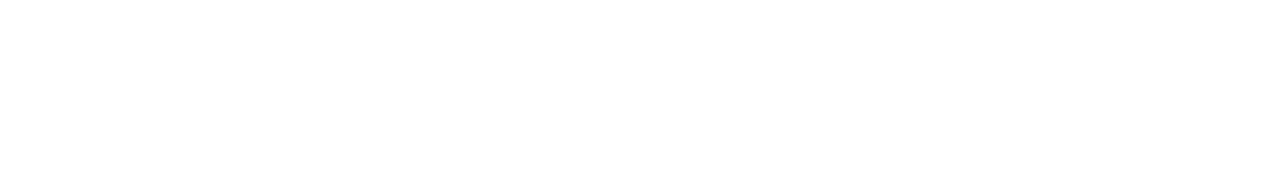
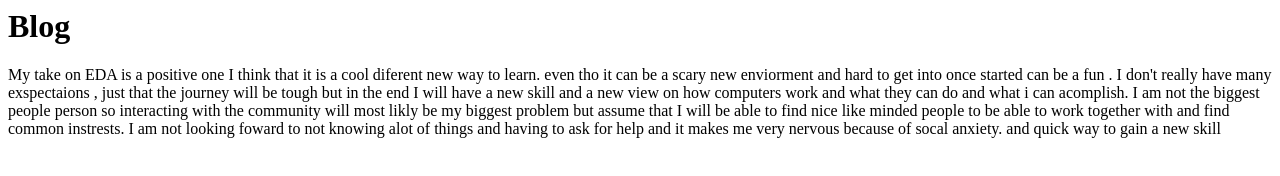
Before and after one commit to rowanhill901/rowanhill901.github.io, a plain HTML site: page blog/c1-reflection-blog.html in a window 1280 px wide. Drawn offline with Linux system fonts and the light colour scheme.

Commit message:
typed my blog

```diff
--- a/blog/c1-reflection-blog.html
+++ b/blog/c1-reflection-blog.html
@@ -4,6 +4,36 @@
    </head>
 
    <body>
+       <h1>Blog</h1>
+<p>
+    My take on EDA is a positive one I think that it is a cool diferent
+      new way to learn.
+    even tho it can be a scary new enviorment
+    and hard to get into once started can be a fun .
+
+    I don't really have many exspectaions , just that the journey will be tough
+    but in the end I will have a new skill and a new view on how computers work
+    and what they can do and what i can acomplish.
+    I am not the biggest people person so interacting with the community
+    will most likly be my biggest problem but assume that I will be able to find
+    nice like minded people to be able to work together with and find common instrests.
+    I am not looking foward to not knowing alot of things and having to ask for help
+    and it makes me very nervous because of socal anxiety.
+    and quick way to gain a new skill<!DOCTYPE html>
+    </p>
+    <html>
+    <head>
+        <meta charset="utf-8" />
+        <meta http-equiv="X-UA-Compatible" content="IE=edge">
+        <title>Page Title</title>
+        <meta name="viewport" content="width=device-width, initial-scale=1">
+        <link rel="stylesheet" type="text/css" media="screen" href="main.css" />
+        <script src="main.js"></script>
+    </head>
+    <body>
+
+    </body>
+    </html>
 
 
    </body>
```
